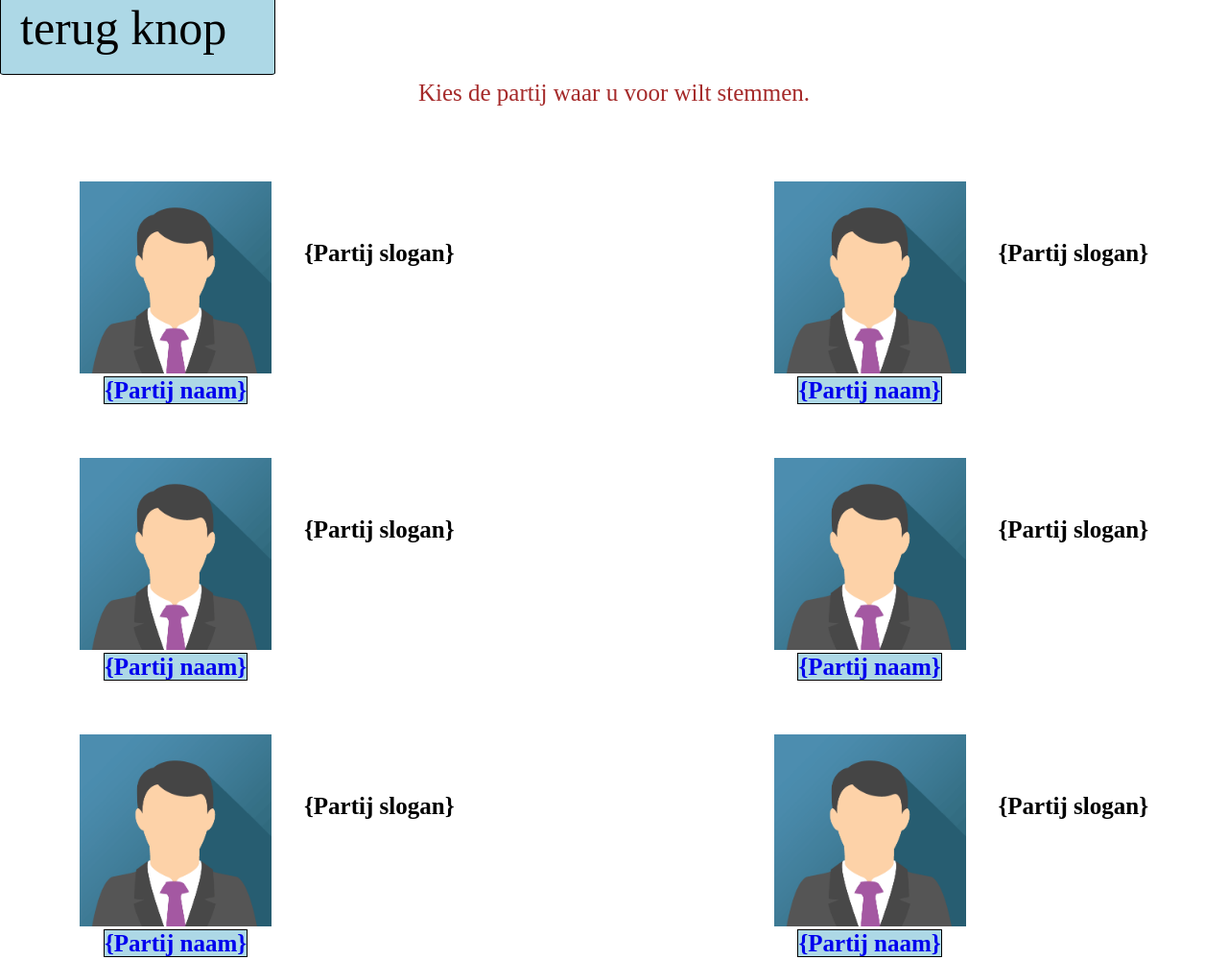
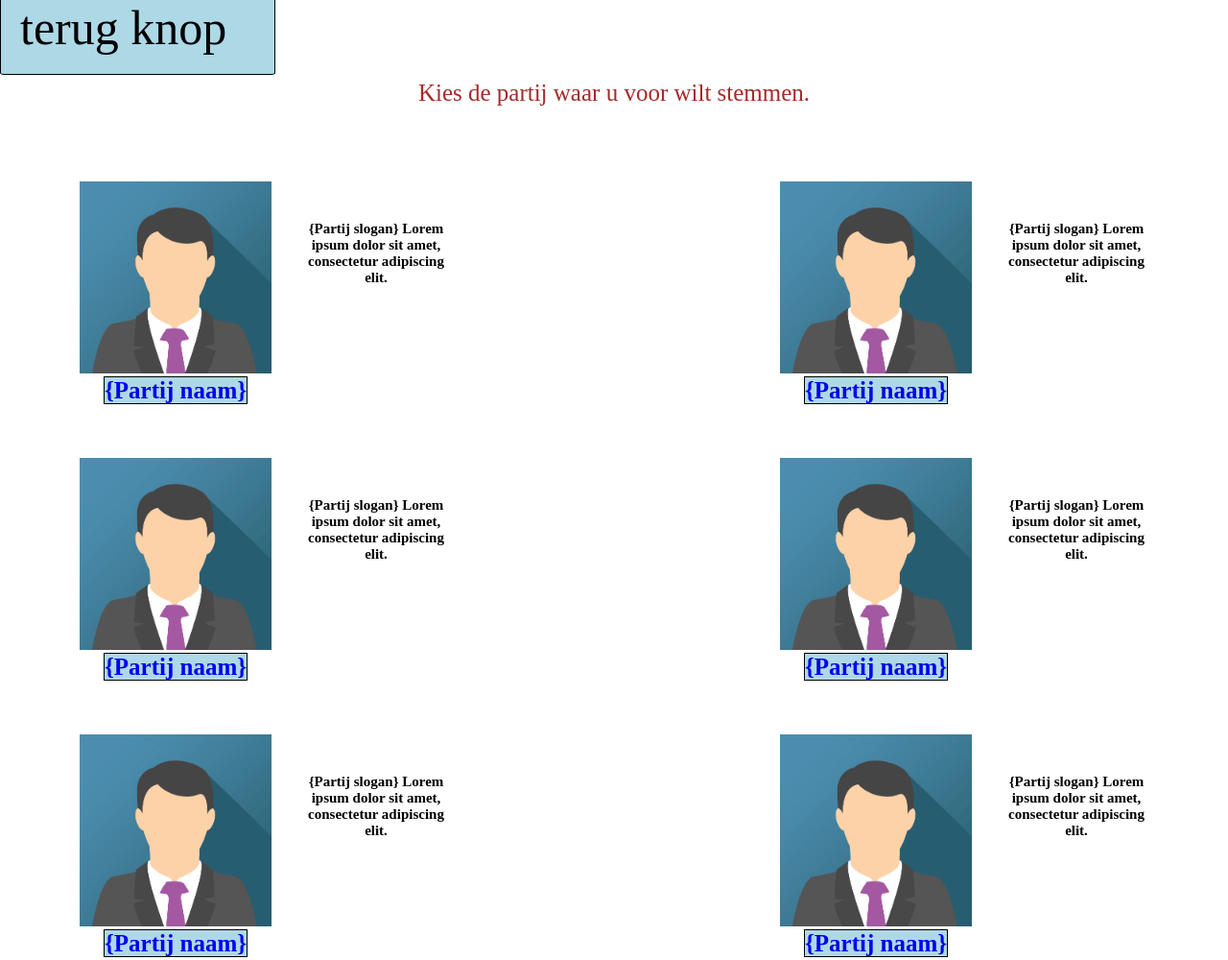
Before and after one commit to Daan7777/pro_coding, a PHP site: page /partij.php in a window 1280 px wide. Shown: the whole page at 96% size. Run offline with PHP 8.4, Linux system fonts and the light colour scheme; the visitor is signed in with stand-in values (Sample User, id 1); lists and menus that the app fills with data are empty.

Commit message:
partij pagina comments

```diff
--- a/partij.php
+++ b/partij.php
@@ -26,7 +26,7 @@
         <table class="left"> <!-- partij links. -->
             <tr>
                 <th> <img src="images/avatar.jpg" class="logo" alt="avatar pic" width="200" height="200"> </th>
-                <th> {Partij slogan} </th>
+                <th class="table_tekst"> {Partij slogan} Lorem ipsum dolor sit amet, consectetur adipiscing elit. </th>
             </tr>
             <tr>
                 <th> <a href="persoon.php" class="button">  {Partij naam}</a> </th>
@@ -35,7 +35,7 @@
         <table class="right"> <!-- partij rechts. -->
             <tr>
                 <th> <img src="images/avatar.jpg" class="logo" alt="avatar pic" width="200" height="200"> </th>
-                <th> {Partij slogan} </th>
+                <th class="table_tekst"> {Partij slogan} Lorem ipsum dolor sit amet, consectetur adipiscing elit. </th>
             </tr>
             <tr>
                 <th> <a href="persoon.php" class="button">  {Partij naam}</a> </th>
@@ -46,7 +46,7 @@
         <table class="left"> <!-- partij links. -->
             <tr>
                 <th> <img src="images/avatar.jpg" class="logo" alt="avatar pic" width="200" height="200"> </th>
-                <th> {Partij slogan} </th>
+                <th class="table_tekst"> {Partij slogan} Lorem ipsum dolor sit amet, consectetur adipiscing elit. </th>
             </tr>
             <tr>
                 <th> <a href="persoon.php" class="button">  {Partij naam}</a> </th>
@@ -55,7 +55,7 @@
         <table class="right"> <!-- partij rechts. -->
             <tr>
                 <th> <img src="images/avatar.jpg" class="logo" alt="avatar pic" width="200" height="200"> </th>
-                <th> {Partij slogan} </th>
+                <th class="table_tekst"> {Partij slogan} Lorem ipsum dolor sit amet, consectetur adipiscing elit. </th>
             </tr>
             <tr>
                 <th> <a href="persoon.php" class="button">  {Partij naam}</a> </th>
@@ -66,7 +66,7 @@
         <table class="left"> <!-- partij links. -->
             <tr>
                 <th> <img src="images/avatar.jpg" class="logo" alt="avatar pic" width="200" height="200"> </th>
-                <th> {Partij slogan} </th>
+                <th class="table_tekst"> {Partij slogan} Lorem ipsum dolor sit amet, consectetur adipiscing elit. </th>
             </tr>
             <tr>
                 <th> <a href="persoon.php" class="button">  {Partij naam}</a> </th>
@@ -75,7 +75,7 @@
         <table class="right"> <!-- partij rechts. -->
             <tr>
                 <th> <img src="images/avatar.jpg" class="logo" alt="avatar pic" width="200" height="200"> </th>
-                <th> {Partij slogan} </th>
+                <th class="table_tekst"> {Partij slogan} Lorem ipsum dolor sit amet, consectetur adipiscing elit. </th>
             </tr>
             <tr>
                 <th> <a href="persoon.php" class="button"> {Partij naam}</a> </th>
--- a/styles.css
+++ b/styles.css
@@ -113,3 +113,8 @@ input::-webkit-inner-spin-button {
   float:right;
   margin-right: 80px;
 }
+
+.table_tekst{
+  font-size: 15px;
+  max-width: 150px;
+}
```
